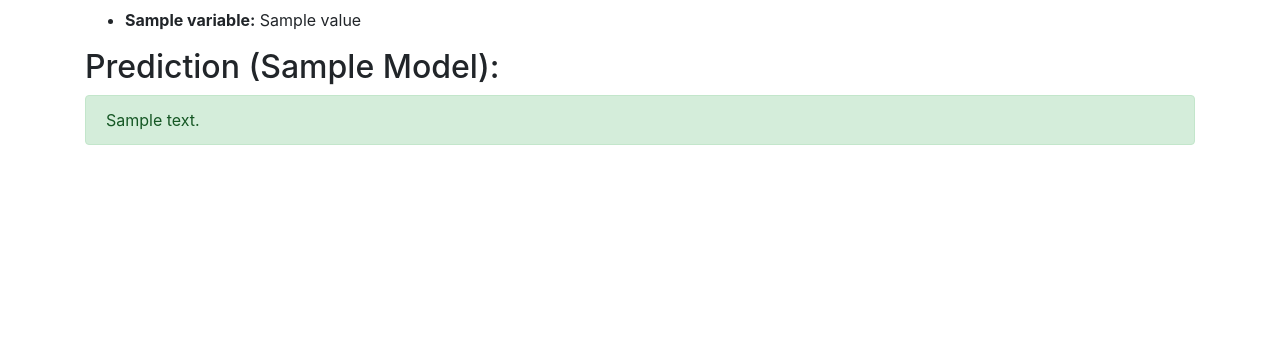
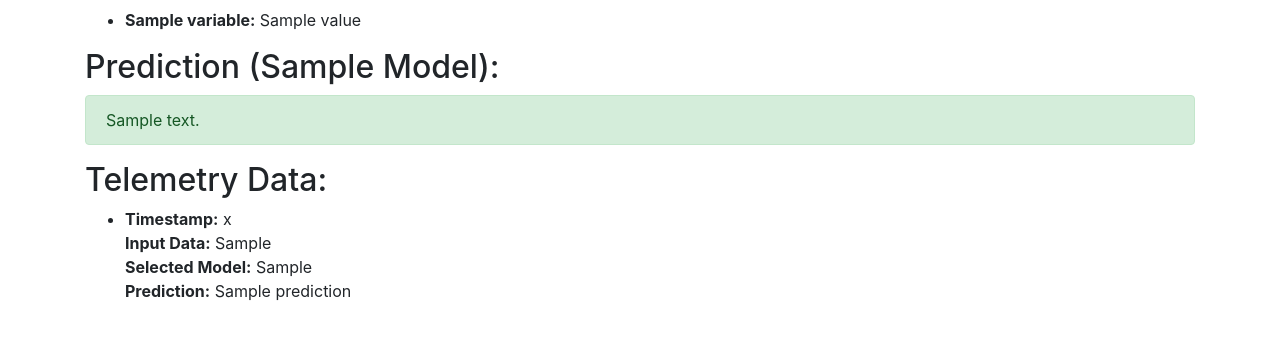
Before and after one commit to nakulpadalkar/flask-app-for-class, a Flask app: template app/templates/index.html in a window 1280 px wide. Shown: the part 402-742 px from the top of the page. Run offline with Flask 3, Linux system fonts and the light colour scheme; the template is opened without the code that fills it: most values are stand-ins (such as "Sample title", 1, 10 or a date in 2020); some libraries are stand-ins or nearby versions.

Commit message:
added flask telemetry

```diff
--- a/app/app.py
+++ b/app/app.py
@@ -7,6 +7,9 @@ import os
 import secrets
 from dotenv import load_dotenv
 import time
+import json
+from datetime import datetime
+from flask_sqlalchemy import SQLAlchemy
 
 # Assuming your .env file is in the 'app' directory, relative to this script
 dotenv_path = os.path.join(os.path.dirname(__file__), '/', '.env')
@@ -15,8 +18,24 @@ load_dotenv(dotenv_path)
 app = Flask(__name__)
 app.secret_key = secrets.token_hex()
 
+# Configure your MySQL database URI here
+app.config['SQLALCHEMY_DATABASE_URI'] = 'mysql://root:Georgetown1!@localhost/telemetry'
+
+# Initialize the SQLAlchemy database
+db = SQLAlchemy(app)
+
 # Define available model names
-available_models = ['lr', 'Ridge', 'Lasso', 'Tree', 'Random Forest', 'Bagging', 'GBM', 'XGB', 'LightGBM']
+available_models = ['lr', 'Ridge', 'Lasso', 'Tree', 'Random_Forest', 'Bagging', 'GBM', 'XGB', 'LightGBM']
+
+# Define a dictionary to store telemetry data
+telemetry_data = {}
+
+class TelemetryData(db.Model):
+    id = db.Column(db.Integer, primary_key=True)
+    timestamp = db.Column(db.String(20), nullable=False)
+    input_data = db.Column(db.String(255), nullable=False)
+    selected_model = db.Column(db.String(50), nullable=False)
+    prediction_text = db.Column(db.String(255), nullable=False)
 
 @app.route("/", methods=['GET', 'POST'])
 def hello_world():
@@ -26,7 +45,7 @@ def hello_world():
 
     if request.method == 'GET':
         print("GET request received")
-        return render_template("index.html", available_models=available_models)
+        return render_template("index.html", available_models=available_models, telemetry_data=telemetry_data)
     else:
         try:
             text = request.form['text']
@@ -36,7 +55,7 @@ def hello_world():
             print(f"Received POST request with input data: {text}")
 
             # Load the selected model...
-            model_path = f"./app/TrainedModel/{selected_model}_model.joblib"
+            model_path = f"./TrainedModel/{selected_model}_model.joblib"
             model = joblib.load(model_path)
 
             np_arr = floatsome_to_np_array(text)
@@ -54,6 +73,12 @@ def hello_world():
                 prediction_text = f"The predicted value is: {prediction[0]:.2f}"
                 print(f"Prediction: {prediction_text}")
 
+                # Collect telemetry data
+                collect_telemetry_data(text, selected_model, prediction_text)
+
+                # Save telemetry data to the database
+                save_telemetry_to_db(text, selected_model, prediction_text)
+
             else:
                 flash('Input data is not in the correct format. Please enter 13 comma-separated values.', 'danger')
                 return redirect(url_for('error_page'))
@@ -63,7 +88,7 @@ def hello_world():
             print(f"Error: {str(e)}")
             return redirect(url_for('error_page'))
 
-    return render_template("index.html", prediction_text=prediction_text, input_data=input_data, selected_model=selected_model)
+    return render_template("index.html", prediction_text=prediction_text, input_data=input_data, selected_model=selected_model, telemetry_data=telemetry_data)
 
 @app.route("/error")
 def error_page():
@@ -75,50 +100,28 @@ def floatsome_to_np_array(floats_str):
         raise ValueError("Expected 13 comma-separated values.")
     return floats.reshape(1, 13)
 
-if __name__ == "__main__":
-    app.run(debug=True)
+def collect_telemetry_data(text, selected_model, prediction_text):
+    timestamp = datetime.now().strftime('%Y-%m-%d %H:%M:%S')
+    telemetry_data[timestamp] = {
+        'input_data': text,
+        'selected_model': selected_model,
+        'prediction_text': prediction_text
+    }
+    # Save telemetry data to a JSON file with the current date and time as the filename
+    filename = f"telemetry_data_{timestamp.replace(' ', '_').replace(':', '-')}.json"
+    with open(filename, 'w') as file:
+        json.dump(telemetry_data[timestamp], file, indent=4)
 
-
-@app.route("/api/predict", methods=['POST'])
-def api_predict():
-    try:
-        text = request.form['text']
-        selected_model = request.form.get('model')
-
-        # Load the selected model...
-        model_path = f"./app/TrainedModel/{selected_model}_model.joblib"
-        model = joblib.load(model_path)
-
-        np_arr = floatsome_to_np_array(text)
-
-        # Check if the input data has the correct shape (1, 13)...
-        if np_arr.shape == (1, 13):
-            feature_names = ['crim', 'zn', 'indus', 'chas', 'nox', 'rm', 'age', 'dis', 'rad', 'tax', 'ptratio', 'b', 'lstat']
-            input_df = pd.DataFrame(np_arr, columns=feature_names)
-            prediction = model.predict(input_df)
-
-            # Convert prediction to text
-            prediction_text = f"The predicted value is: {prediction[0]:.2f}"
-
-            # Return prediction as JSON response
-            response_data = {
-                "model_used": selected_model,
-                "input_data": input_df.to_dict(orient='records')[0],
-                "prediction": prediction_text
-            }
-            return jsonify(response_data)
-
-        else:
-            response_data = {
-                "error": "Input data is not in the correct format. Please enter 13 comma-separated values."
-            }
-            return jsonify(response_data), 400
-
-    except Exception as e:
-        response_data = {
-            "error": str(e)
-        }
-        return jsonify(response_data), 500
+def save_telemetry_to_db(text, selected_model, prediction_text):
+    timestamp = datetime.now().strftime('%Y-%m-%d %H:%M:%S')
+    telemetry_entry = TelemetryData(
+        timestamp=timestamp,
+        input_data=text,
+        selected_model=selected_model,
+        prediction_text=prediction_text
+    )
+    db.session.add(telemetry_entry)
+    db.session.commit()
 
 if __name__ == "__main__":
     app.run(debug=True)
--- /dev/null
+++ b/app/telemetry_data_2023-11-27_13-54-12.json
@@ -0,0 +1,5 @@
+{
+    "input_data": "0.03237,0,2.18,0,0.458,6.998,45.8,6.0622,3,222,18.7,394.63,2.94",
+    "selected_model": "Lasso",
+    "prediction": "The predicted value is: 29.78"
+}
--- /dev/null
+++ b/app/telemetry_data_2023-11-27_14-25-20.json
@@ -0,0 +1,5 @@
+{
+    "input_data": "0.03237,0,2.18,0,0.458,6.998,45.8,6.0622,3,222,18.7,394.63,2.94",
+    "selected_model": "Lasso",
+    "prediction": "The predicted value is: 29.78"
+}
--- /dev/null
+++ b/app/telemetry_data_2023-11-27_14-37-19.json
@@ -0,0 +1,5 @@
+{
+    "input_data": "0.03237,0,2.18,0,0.458,6.998,45.8,6.0622,3,222,18.7,394.63,2.94",
+    "selected_model": "Ridge",
+    "prediction": "The predicted value is: 29.07"
+}
--- /dev/null
+++ b/app/telemetry_data_2023-11-27_14-40-14.json
@@ -0,0 +1,5 @@
+{
+    "input_data": "0.03237,0,2.18,0,0.458,6.998,45.8,6.0622,3,222,18.7,394.63,2.94",
+    "selected_model": "Tree",
+    "prediction": "The predicted value is: 33.40"
+}
--- /dev/null
+++ b/app/telemetry_data_2023-11-27_14-42-54.json
@@ -0,0 +1,5 @@
+{
+    "input_data": "0.03237,0,2.18,0,0.458,6.998,45.8,6.0622,3,222,18.7,394.63,2.94",
+    "selected_model": "Lasso",
+    "prediction": "The predicted value is: 29.78"
+}
--- /dev/null
+++ b/app/telemetry_data_2023-11-27_14-43-41.json
@@ -0,0 +1,5 @@
+{
+    "input_data": "0.03237,0,2.18,0,0.458,6.998,45.8,6.0622,3,222,18.7,394.63,2.94",
+    "selected_model": "Lasso",
+    "prediction": "The predicted value is: 29.78"
+}
--- /dev/null
+++ b/app/telemetry_data_2023-11-27_14-44-24.json
@@ -0,0 +1,5 @@
+{
+    "input_data": "0.03237,0,2.18,0,0.458,6.998,45.8,6.0622,3,222,18.7,394.63,2.94",
+    "selected_model": "Tree",
+    "prediction_text": "The predicted value is: 33.40"
+}
--- a/app/templates/index.html
+++ b/app/templates/index.html
@@ -44,6 +44,20 @@
                 <h2>Prediction ({{ selected_model }} Model):</h2>
                 <p class="alert alert-success">{{ prediction_text }}</p>
             {% endif %}
+
+            <!-- Display Telemetry Data -->
+            <h2>Telemetry Data:</h2>
+            <ul>
+                {% for timestamp, telemetry in telemetry_data.items() %}
+                <li>
+                    <strong>Timestamp:</strong> {{ timestamp }}<br>
+                    <strong>Input Data:</strong> {{ telemetry.input_data }}<br>
+                    <strong>Selected Model:</strong> {{ telemetry.selected_model }}<br>
+                    <strong>Prediction:</strong> {{ telemetry.prediction }}
+                </li>
+                <br>
+                {% endfor %}
+            </ul>
         </div>
     </div>
     <!-- Add Bootstrap JS and Popper.js scripts (for dropdowns and other features) -->
```
Also changed, not shown: 2 other files.
